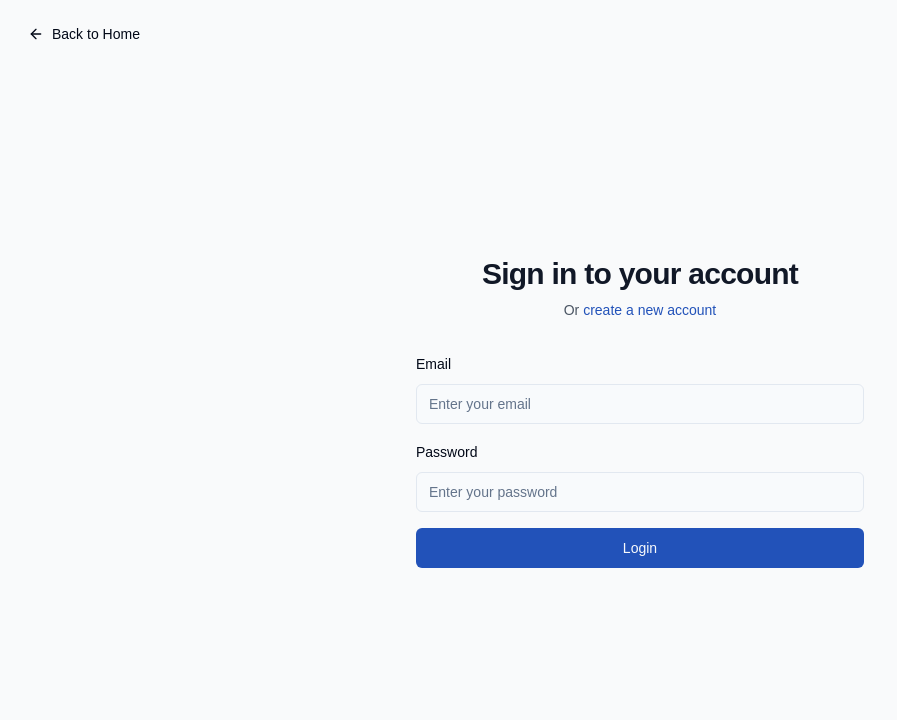
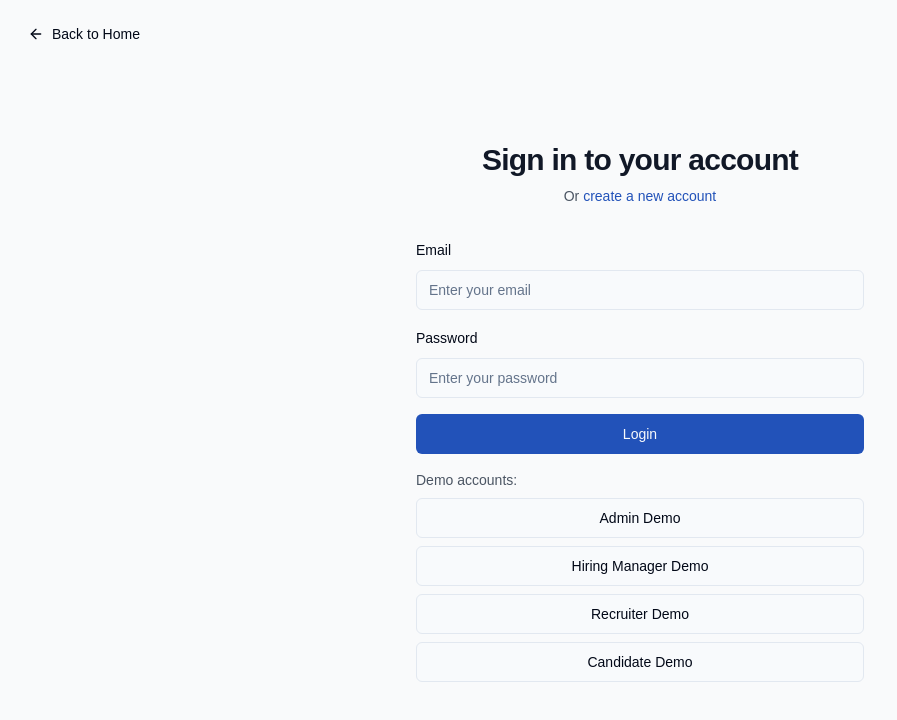
Before and after one commit to khare85/genesis-void-project, a React (Vite) app: page /login in a window 1280 px wide. Shown: the top 720 px of the page, without its empty margins (0-897 px from the left). Built offline with nearby package versions, Linux system fonts and the light colour scheme.

Commit message:
Revert login page changes
Reverts changes to the login page and restores the demo accounts functionality.

```diff
--- a/src/components/auth/LoginForm.tsx
+++ b/src/components/auth/LoginForm.tsx
@@ -80,6 +80,55 @@ export const LoginForm = () => {
         <Button type="submit" className="w-full" disabled={isLoading}>
           {isLoading ? "Logging in..." : "Login"}
         </Button>
+        <div className="mt-4">
+          <p className="text-sm text-gray-600 mb-2">Demo accounts:</p>
+          <div className="grid gap-2">
+            <Button
+              type="button"
+              variant="outline"
+              className="w-full"
+              onClick={() => {
+                form.setValue("email", "admin@example.com");
+                form.setValue("password", "password");
+              }}
+            >
+              Admin Demo
+            </Button>
+            <Button
+              type="button"
+              variant="outline"
+              className="w-full"
+              onClick={() => {
+                form.setValue("email", "hm@example.com");
+                form.setValue("password", "password");
+              }}
+            >
+              Hiring Manager Demo
+            </Button>
+            <Button
+              type="button"
+              variant="outline"
+              className="w-full"
+              onClick={() => {
+                form.setValue("email", "recruiter@example.com");
+                form.setValue("password", "password");
+              }}
+            >
+              Recruiter Demo
+            </Button>
+            <Button
+              type="button"
+              variant="outline"
+              className="w-full"
+              onClick={() => {
+                form.setValue("email", "candidate@example.com");
+                form.setValue("password", "password");
+              }}
+            >
+              Candidate Demo
+            </Button>
+          </div>
+        </div>
       </form>
     </Form>
   );
```
